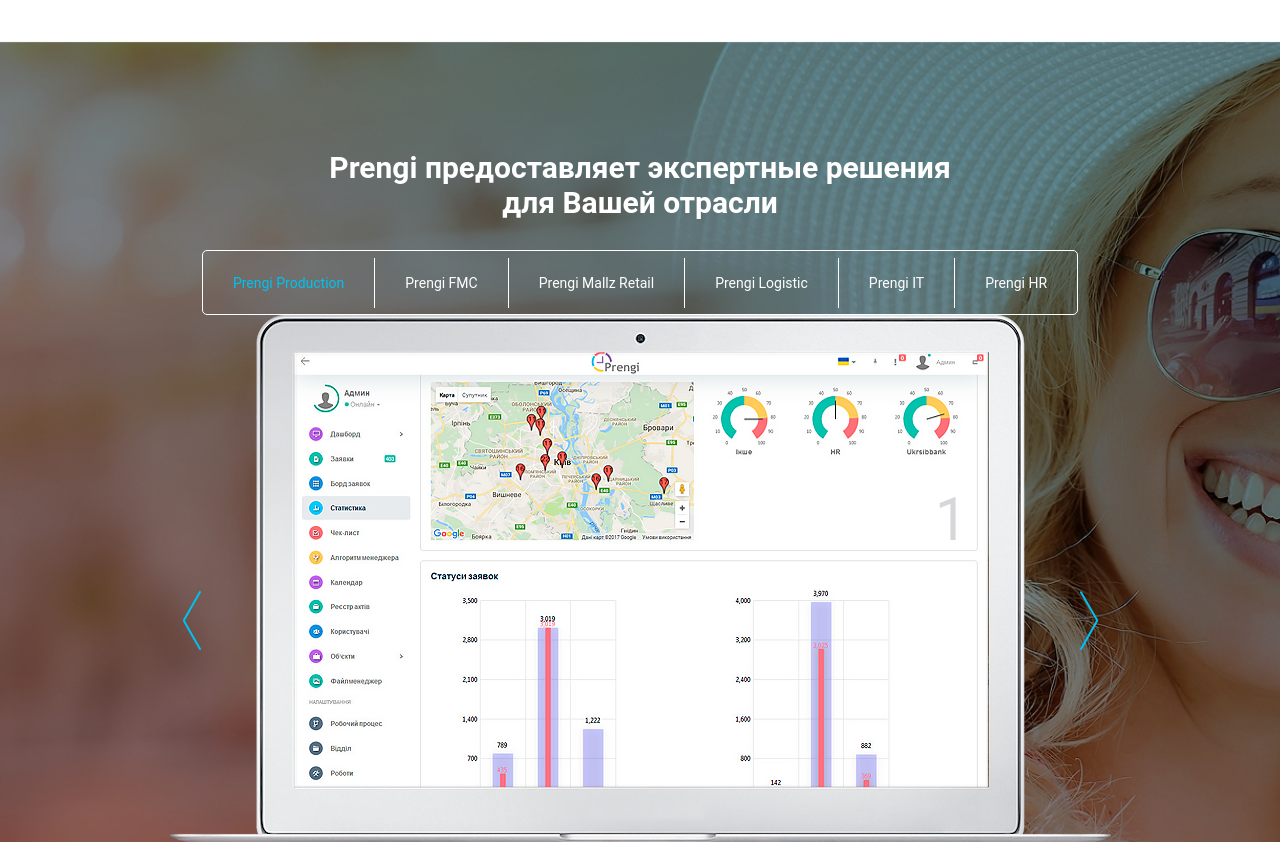
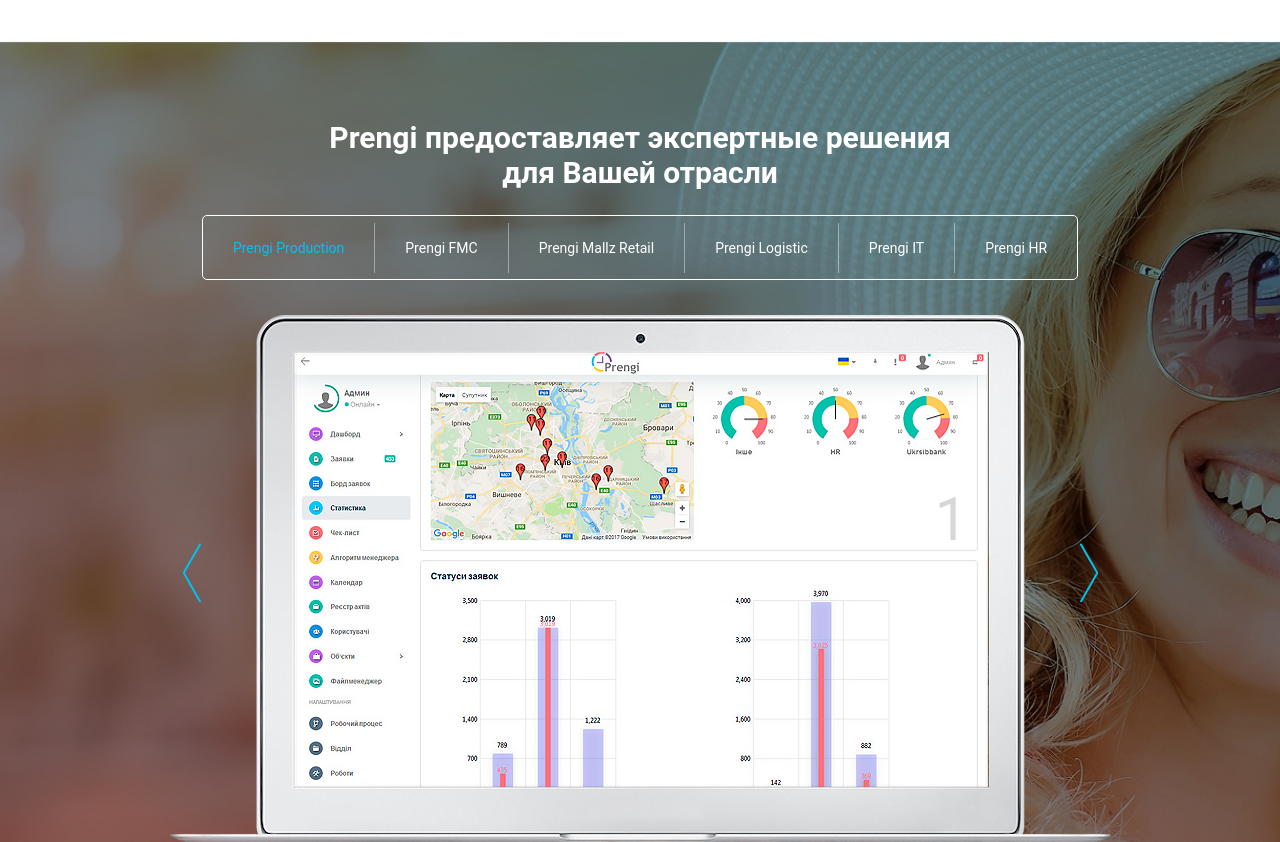
Before and after one commit to ZGennadiy/PrengiApp, a website: page src/index.html in a window 1280 px wide. Shown: the part 1680-2522 px from the top of the page. Drawn offline with nearby package versions, Linux system fonts and the light colour scheme; files that its build step writes are made by us from their sources.

Commit message:
done slider and busness-sectors block

```diff
--- a/src/sass/blocks/_heading.scss
+++ b/src/sass/blocks/_heading.scss
@@ -1,4 +1,5 @@
 .heading3 {
+    margin: 0;
     color: $txt-light-color;
     font-size: 30px;
     font-weight: 700;
--- a/src/sass/blocks/_widgets.scss
+++ b/src/sass/blocks/_widgets.scss
@@ -33,6 +33,7 @@
 .slider {
     &__tabs {
         @include push-center-auto;
+        margin-top: 25px;
         min-height: 65px;
         width: fit-content;
         display: flex;
@@ -47,7 +48,7 @@
         padding-left: 30px;
         padding-right: 30px;
         height: 50px;
-        border-right: 1px solid #fff;
+        border-right: 1px solid rgba(255, 255, 255, .4);
         font-size: 14px;
         font-weight: 400;
         line-height: 50px;
@@ -64,9 +65,11 @@
     }
 
     &__wrapper {
+        @include push-center-auto;
+        margin-top: 35px;
         max-width: 947px;
         position: relative;
-        margin: auto;
+
     }
 
     &__item {
@@ -87,6 +90,7 @@
         cursor: pointer;
         position: absolute;
         top: 50%;
+        transform: translateY(-50%);
         width: auto;
         margin-top: -22px;
         padding: 16px;
```
Also changed, not shown: dist/css/style.min.css, dist/js/script.js.
